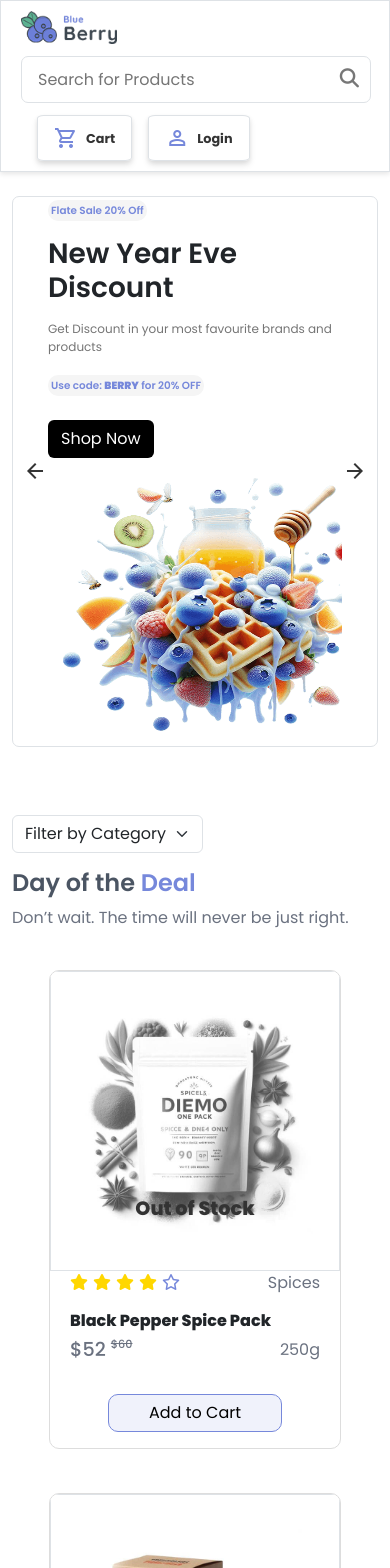
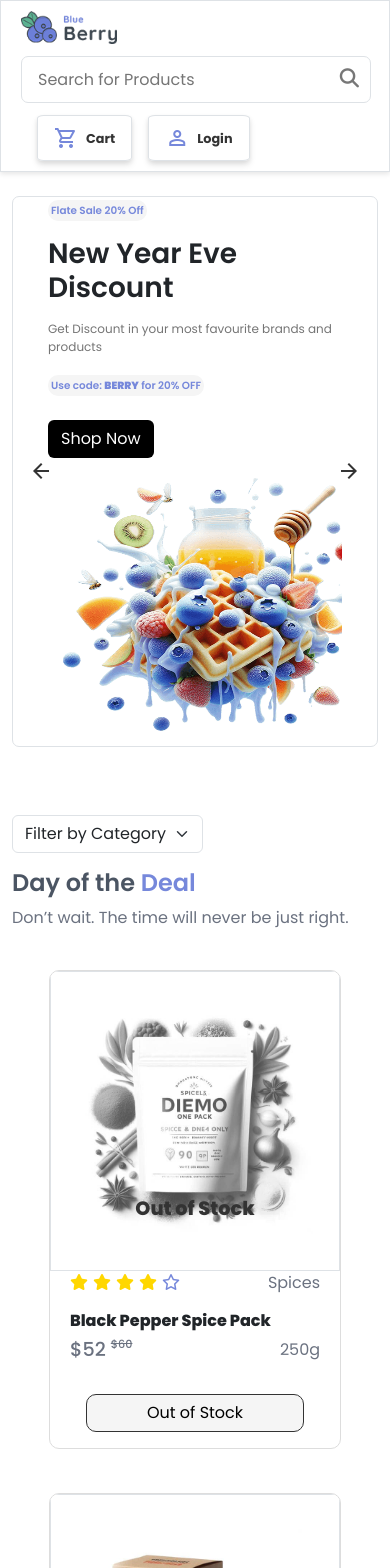
Before and after one commit to Soumadip07/LootLy, a React (Vite) app: page / in a window 390 px wide. Shown: the top 1568 px of the page. Built offline with nearby package versions, Linux system fonts and the light colour scheme.

Commit message:
Out of stock logic resolved and scroll bar error fix

```diff
--- a/src/components/Products/Products.jsx
+++ b/src/components/Products/Products.jsx
@@ -60,7 +60,7 @@ function Products() {
     }, [selectedCategory]);
 
 
-    console.log(selectedCategory, "check", products)
+    // console.log(selectedCategory, "check", products)
     return (
         <section className="product-section" id="product-section">
             <div className="container mt-5 flex-column justify-content-start align-items-start">
@@ -99,8 +99,8 @@ function Products() {
                             key={product.id}
                             className="card  mt-4 custom-link"
                         >
-                            <Tooltip title={`View ${product.name}`} disableInteractive>
-                                <Link className="upper-card focus:ring-opacity-50 border border-gray-200" to={`/products/${product.id}`}>
+                            <Tooltip title={product?.stockStatus != "Out of Stock" ? `View ${product.name}` : ""} disableInteractive>
+                                <Link className="upper-card focus:ring-opacity-50 border border-gray-200" to={product?.stockStatus != "Out of Stock" ? `/products/${product.id}` : "#"}>
                                     {/* <h6>{product?.tag}</h6> */}
                                     <img src={getImage(product?.image)} className={`${product?.stockStatus === "Out of Stock" ? "out-of-stock-img" : ""}`} alt={product.name} />
                                     {product?.stockStatus === "Out of Stock" && (
@@ -137,8 +137,8 @@ function Products() {
 
                                 <div className='d-flex justify-content-center p-3'>
                                     <Tooltip title="Add this item to your cart" disableInteractive>
-                                        <button className='cart-btn'>
-                                            Add to Cart
+                                        <button className={`${product?.stockStatus === "Out of Stock" ? "cartless-btn" : "cart-btn"}`}>
+                                            {product?.stockStatus === "Out of Stock" ? "Out of Stock" : "Add to Cart"}
                                         </button>
                                     </Tooltip>
                                 </div>
--- a/src/style/main.css
+++ b/src/style/main.css
@@ -1,12 +1,6 @@
 @import url("https://fonts.googleapis.com/css2?family=Poppins:ital,wght@0,100;0,200;0,300;0,400;0,500;0,600;0,700;0,800;0,900;1,100;1,200;1,300;1,400;1,500;1,600;1,700;1,800;1,900&family=Roboto:ital,wght@0,100;0,300;0,400;0,500;0,700;0,900;1,100;1,300;1,400;1,500;1,700;1,900&display=swap");
 @import 'material-icons/iconfont/material-icons.css';
 @import '@fortawesome/fontawesome-free/css/all.min.css';
-* {
-  box-sizing: border-box;
-  margin: 0;
-  padding: 0;
-}
-
 .custom-link {
   text-decoration: none;
 }
@@ -15,29 +9,38 @@ body {
   font-family: "Poppins", serif;
 }
 
-html {
+html,
+body {
+  margin: 0;
+  padding: 0;
+  width: 100%;
   overflow-x: hidden;
   scroll-behavior: smooth;
   scroll-padding-top: 5rem;
 }
-html::-webkit-scrollbar {
+html ::-webkit-scrollbar,
+body ::-webkit-scrollbar {
   width: 0.5rem;
 }
-html::-webkit-scrollbar-track {
+html ::-webkit-scrollbar-track,
+body ::-webkit-scrollbar-track {
   background: white;
 }
-html::-webkit-scrollbar-thumb {
+html ::-webkit-scrollbar-thumb,
+body ::-webkit-scrollbar-thumb {
   background: #7688db;
 }
+
+* {
+  box-sizing: border-box;
+}
+
 @media (max-width: 768px) {
-  html html::-webkit-scrollbar {
+  html ::-webkit-scrollbar,
+  body ::-webkit-scrollbar {
     width: 0.3rem;
   }
-  html html::-webkit-scrollbar-thumb {
-    background: #7688db;
-  }
 }
-
 span {
   cursor: pointer;
 }
@@ -51,6 +54,13 @@ span {
   border: 1px solid #7688db;
   border-radius: 10px;
   background-color: #F0F2FB;
+}
+
+.cartless-btn {
+  padding: 6px 60px;
+  border: 1px solid #333;
+  border-radius: 10px;
+  background-color: #F5F5F5;
 }
 
 @media (max-width: 768px) {
@@ -381,7 +391,7 @@ header .user-section .btn:hover {
 
 @media (max-width: 768px) {
   .product-details {
-    margin: 0 5px;
+    margin: 0 2px;
   }
 }
 .product-details img {
@@ -398,7 +408,6 @@ header .user-section .btn:hover {
     max-height: 420px;
     max-width: 100%;
     width: 100%;
-    margin: 0 7px;
   }
 }
 .product-details img:hover {
--- a/src/style/main.scss
+++ b/src/style/main.scss
@@ -20,30 +20,33 @@ body {
     overflow-x: hidden;
     scroll-behavior: smooth;
     scroll-padding-top: 5rem;
+
+    ::-webkit-scrollbar {
+        width: 0.5rem;
+    }
+
+    ::-webkit-scrollbar-track {
+        background: white;
+    }
+
+    ::-webkit-scrollbar-thumb {
+        background: #7688db;
+    }
 }
 
 * {
     box-sizing: border-box;
 }
 
-&::-webkit-scrollbar {
-    width: 0.5rem;
-}
+@media (max-width: 768px) {
 
-&::-webkit-scrollbar-track {
-    background: white;
-}
-
-&::-webkit-scrollbar-thumb {
-    background: #7688db;
-}
-
-@media (max-width: 768px) {
-    &::-webkit-scrollbar {
-        width: 0.3rem;
+    html,
+    body {
+        ::-webkit-scrollbar {
+            width: 0.3rem;
+        }
     }
 }
-
 
 span {
     cursor: pointer;
@@ -58,6 +61,13 @@ span {
     border: 1px solid #7688db;
     border-radius: 10px;
     background-color: #F0F2FB;
+}
+
+.cartless-btn {
+    padding: 6px 60px;
+    border: 1px solid #333;
+    border-radius: 10px;
+    background-color: #F5F5F5;
 }
 
 @media (max-width: 768px) {
```
Also changed, not shown: 1 other file (tests, documents, lock files or other folders).
